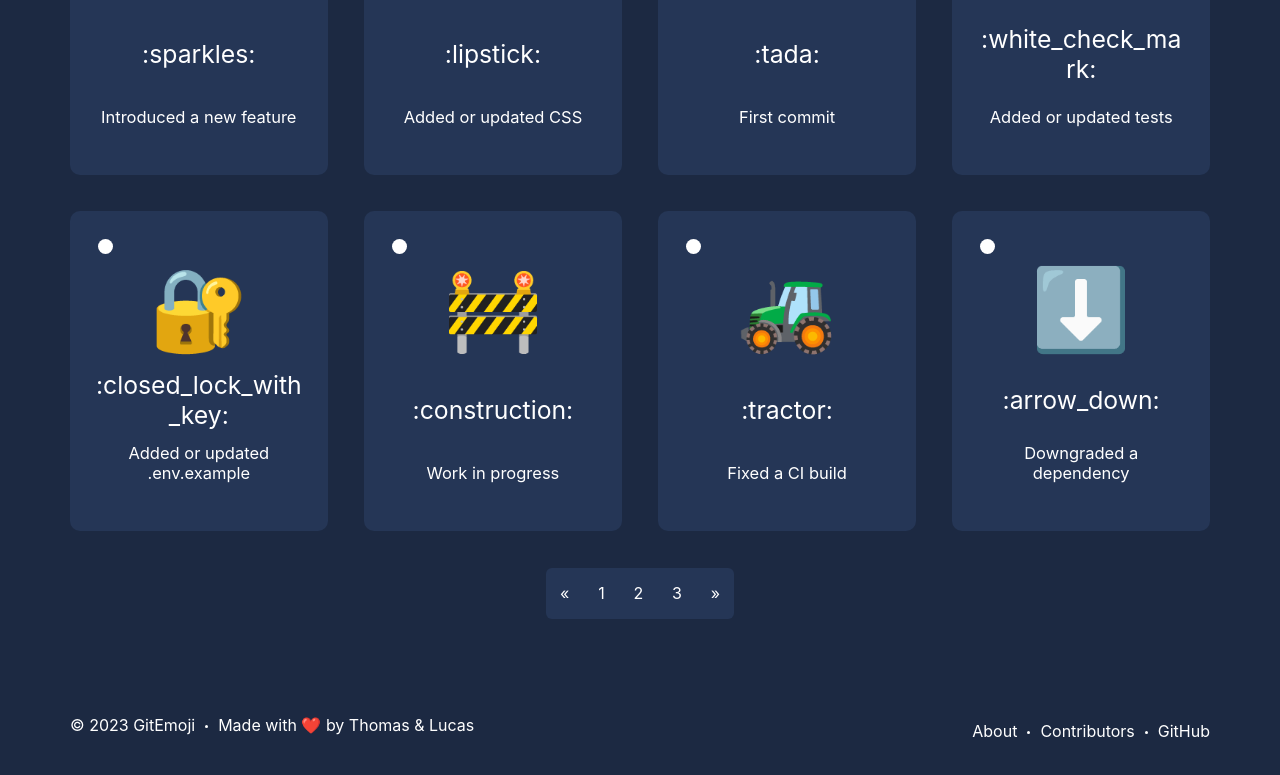
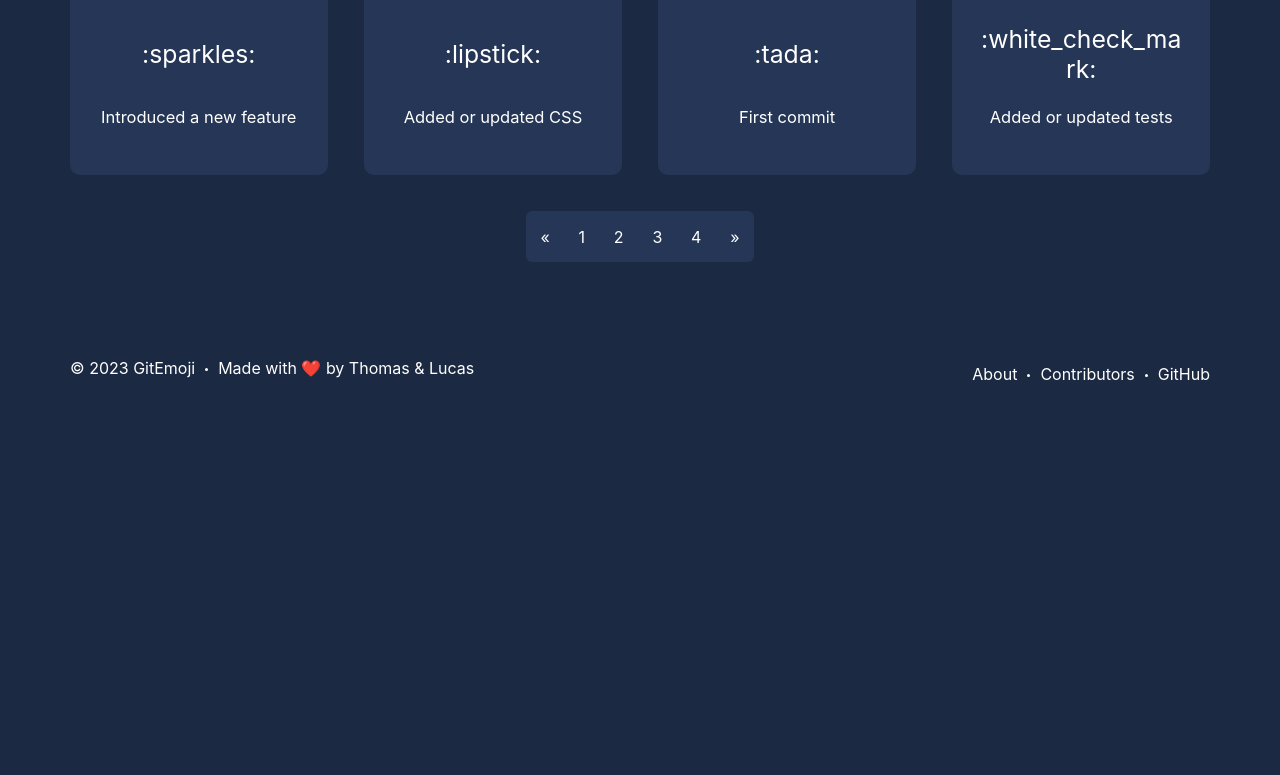
Before and after one commit to thomaseyaa/gitemoji, a Vue app: page /#/ in a window 1280 px wide. Shown: the part 1036-1811 px from the top of the page. After the commit the page ends 1462 px from the top, so only its background shows below. Built offline with nearby package versions, Linux system fonts and the light colour scheme.

Commit message:
Optimized pagination :zap:

```diff
--- a/src/store/actions.js
+++ b/src/store/actions.js
@@ -26,7 +26,7 @@ export const searchData = async ({}, value) => {
 };
 
 export const paginate = async (items) => {
-  const pageSize = 16;
+  const pageSize = 12;
   const pageCount = Math.ceil(items.length / pageSize);
   const pages = [];
 
--- a/src/views/HomeView.vue
+++ b/src/views/HomeView.vue
@@ -21,14 +21,13 @@
             <span aria-hidden="true">&laquo;</span>
           </a>
         </li>
-        <li class="page-item" @click="changePageWithNb(0)">
-          <a class="page-link text-white" href="#">1</a>
-        </li>
-        <li class="page-item" @click="changePageWithNb(1)">
-          <a class="page-link text-white" href="#">2</a>
-        </li>
-        <li class="page-item" @click="changePageWithNb(2)">
-          <a class="page-link text-white" href="#">3</a>
+        <li
+          class="page-item"
+          @click="changePageWithNb(index)"
+          v-for="(page, index) in items"
+          :key="index"
+        >
+          <a class="page-link text-white" href="#">{{ parseInt(index) + 1 }}</a>
         </li>
         <li class="page-item" @click="nextPage()">
           <a class="page-link text-white" href="#" aria-label="Next">
@@ -75,7 +74,7 @@ export default {
     },
     previousPage() {
       const totalLength = Object.keys(this.items).length;
-      if (this.currentPage < totalLength - 1 && this.currentPage > 0) {
+      if (this.currentPage < totalLength && this.currentPage > 0) {
         this.currentPage--;
       }
     },
```
